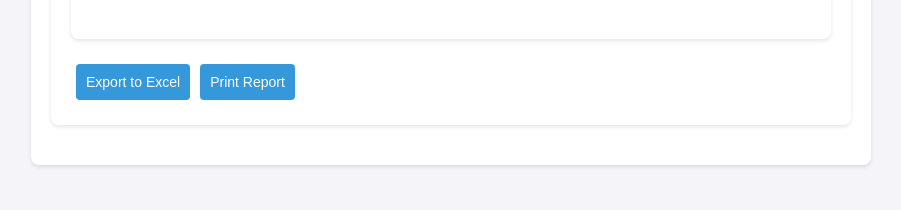
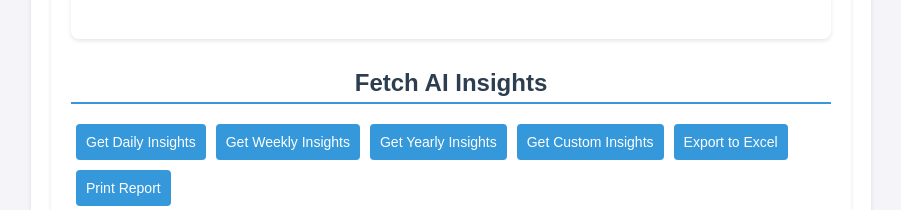
Before and after one commit to Hayweezyana/Game_center_management_frontend, a React (Create React App) app: page /report in a window 1280 px wide. Shown: the part 1374-1584 px from the top of the page, without its empty margins (189-1090 px from the left). Before the commit the page ends 1559 px from the top, so only its background shows below. Built offline with nearby package versions, Linux system fonts and the light colour scheme; no server answers.

Commit message:
ai reporting

```diff
--- a/package.json
+++ b/package.json
@@ -22,10 +22,12 @@
     "react": "^18.2.0",
     "react-dom": "^18.2.0",
     "react-icons": "^4.12.0",
+    "react-markdown": "^10.1.0",
     "react-paystack": "^6.0.0",
     "react-router-dom": "^7.3.0",
     "react-scripts": "^5.0.1",
     "react-youtube": "^10.1.0",
+    "recharts": "^2.15.3",
     "socket.io": "^4.8.1",
     "socket.io-client": "^4.8.1",
     "typescript": "^4.9.5",
--- a/src/components/report.tsx
+++ b/src/components/report.tsx
@@ -2,6 +2,8 @@ import React, { useState, useEffect } from 'react';
 import axios from 'axios';
 import * as XLSX from 'xlsx';
 import { saveAs } from 'file-saver';
+import ReactMarkdown from 'react-markdown';
+import { BarChart, Bar, LineChart, Line, XAxis, YAxis, Tooltip, CartesianGrid, ResponsiveContainer } from 'recharts';
 
 interface Transaction {
   id: string;
@@ -55,6 +57,12 @@ const Report: React.FC = () => {
   const [endDate, setEndDate] = useState<string>('');
   // const formattedStart = new Date(startDate).toISOString();
   // const formattedEnd = new Date(endDate + 'T23:59:59').toISOString();
+
+  // Add state for insights
+const [insights, setAIInsights] = useState<string | null>(null);
+const [summary, setSummary] = useState('');
+const [topGames, setTopGames] = useState([]);
+const [salesTrend, setSalesTrend] = useState([]);
 
 
   const [bestSellingGames, setBestSellingGames] = useState<{ game_title: string; game_quantity: number }[]>([]);
@@ -199,6 +207,20 @@ const Report: React.FC = () => {
     setGameDurationStats(Object.entries(gameDurations).map(([game_title, game_duration]) => ({ game_title, game_duration })));
   };
 
+  const fetchAIInsights = async (range: 'daily' | 'weekly' | 'custom' | 'yearly', startDate?: string, endDate?: string) => {
+    try {
+      const res = await axios.post(`${process.env.REACT_APP_BACKEND_URL}/v1/admin/ai-insights`, {
+    range, startDate, endDate
+    });
+    setAIInsights(res.data.insights);  // ✅ Store in state
+    setSummary(res.data.summary);
+    setTopGames(res.data.charts?.topGames || []);
+    setSalesTrend(res.data.charts?.salesTrend || []);
+  } catch (error) {
+    console.error('Error fetching AI insights:', error);
+  }
+};
+
   const resetMetrics = () => {
     setBestSellingGames([]);
     setLeastSellingGames([]);
@@ -276,6 +298,12 @@ const Report: React.FC = () => {
   <div id="print-area">
       <h1>Reports</h1>
       <h2>End of Day Sales Summary</h2>
+      {insights && (
+  <div className="insights-card">
+    <h3>AI Insights</h3>
+    <pre>{insights}</pre>
+  </div>
+)}
 <table border={1}>
   <thead>
     <tr>
@@ -457,6 +485,48 @@ const Report: React.FC = () => {
       </table>
        </div>
 </React.Fragment>
+      <h2>Fetch AI Insights</h2>
+<button onClick={async () => await fetchAIInsights('daily')}>Get Daily Insights</button>
+<button onClick={async () => await fetchAIInsights('weekly')}>Get Weekly Insights</button>
+<button onClick={async () => await fetchAIInsights('yearly')}>Get Yearly Insights</button>
+<button onClick={async () => await fetchAIInsights('custom', startDate, endDate)}>Get Custom Insights</button>
+
+{summary && (
+  <div>
+    <h3>AI Summary:</h3>
+    <ReactMarkdown>{summary}</ReactMarkdown>
+  </div>
+)}
+
+{topGames.length > 0 && (
+  <div>
+    <h4>Top Selling Games</h4>
+    <ResponsiveContainer width="100%" height={300}>
+      <BarChart data={topGames}>
+        <CartesianGrid strokeDasharray="3 3" />
+        <XAxis dataKey="name" />
+        <YAxis allowDecimals={false} />
+        <Tooltip />
+        <Bar dataKey="value" fill="#8884d8" />
+      </BarChart>
+    </ResponsiveContainer>
+  </div>
+)}
+
+{salesTrend.length > 0 && (
+  <div>
+    <h4>Sales Trend</h4>
+    <ResponsiveContainer width="100%" height={300}>
+      <LineChart data={salesTrend}>
+        <CartesianGrid strokeDasharray="3 3" />
+        <XAxis dataKey="date" />
+        <YAxis />
+        <Tooltip />
+        <Line type="monotone" dataKey="value" stroke="#82ca9d" strokeWidth={2} />
+      </LineChart>
+    </ResponsiveContainer>
+  </div>
+)}
 
       <button onClick={exportToExcel}>Export to Excel</button>
       <button onClick={handlePrint}>Print Report</button>
```
Also changed, not shown: 1 other file (tests, documents, lock files or other folders).
